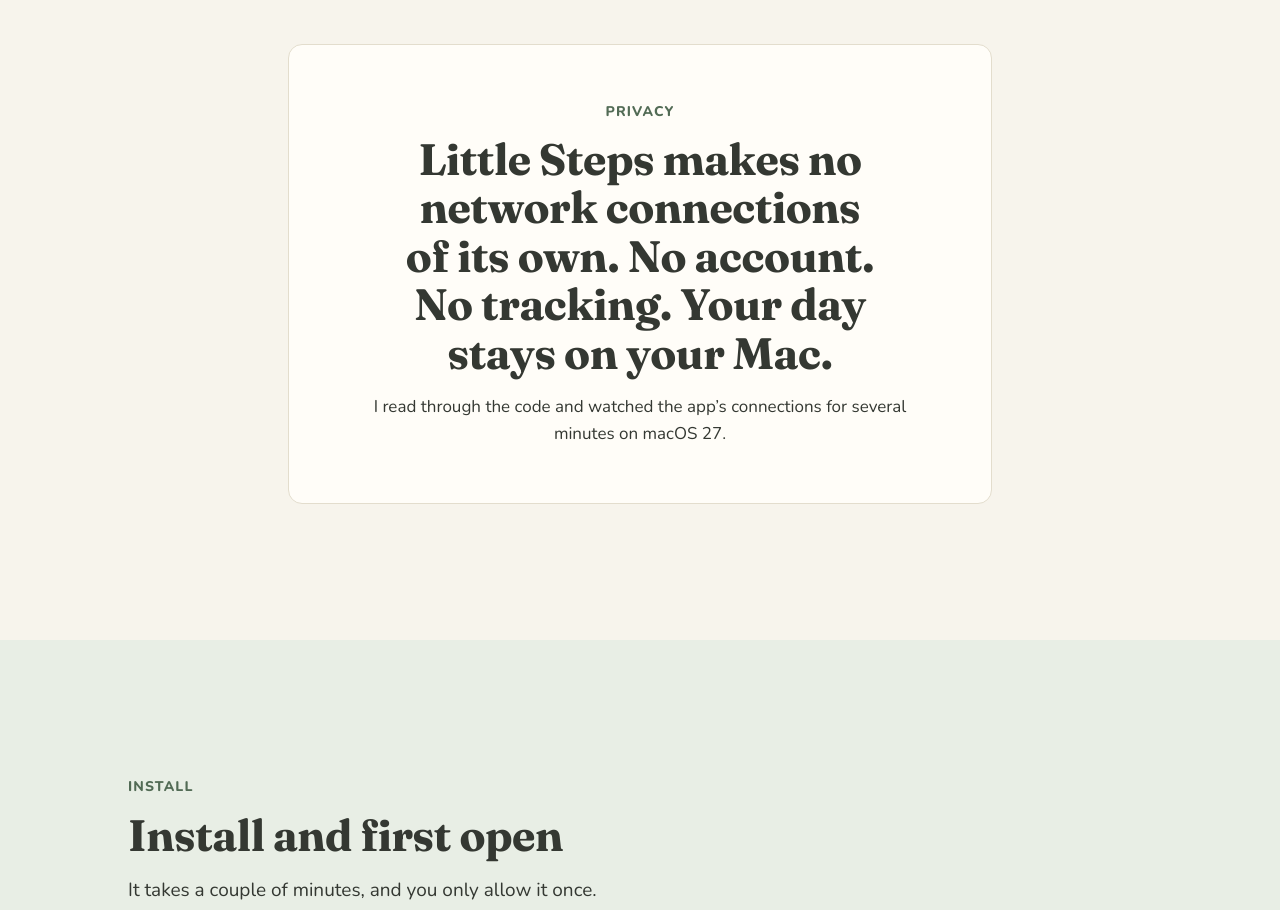
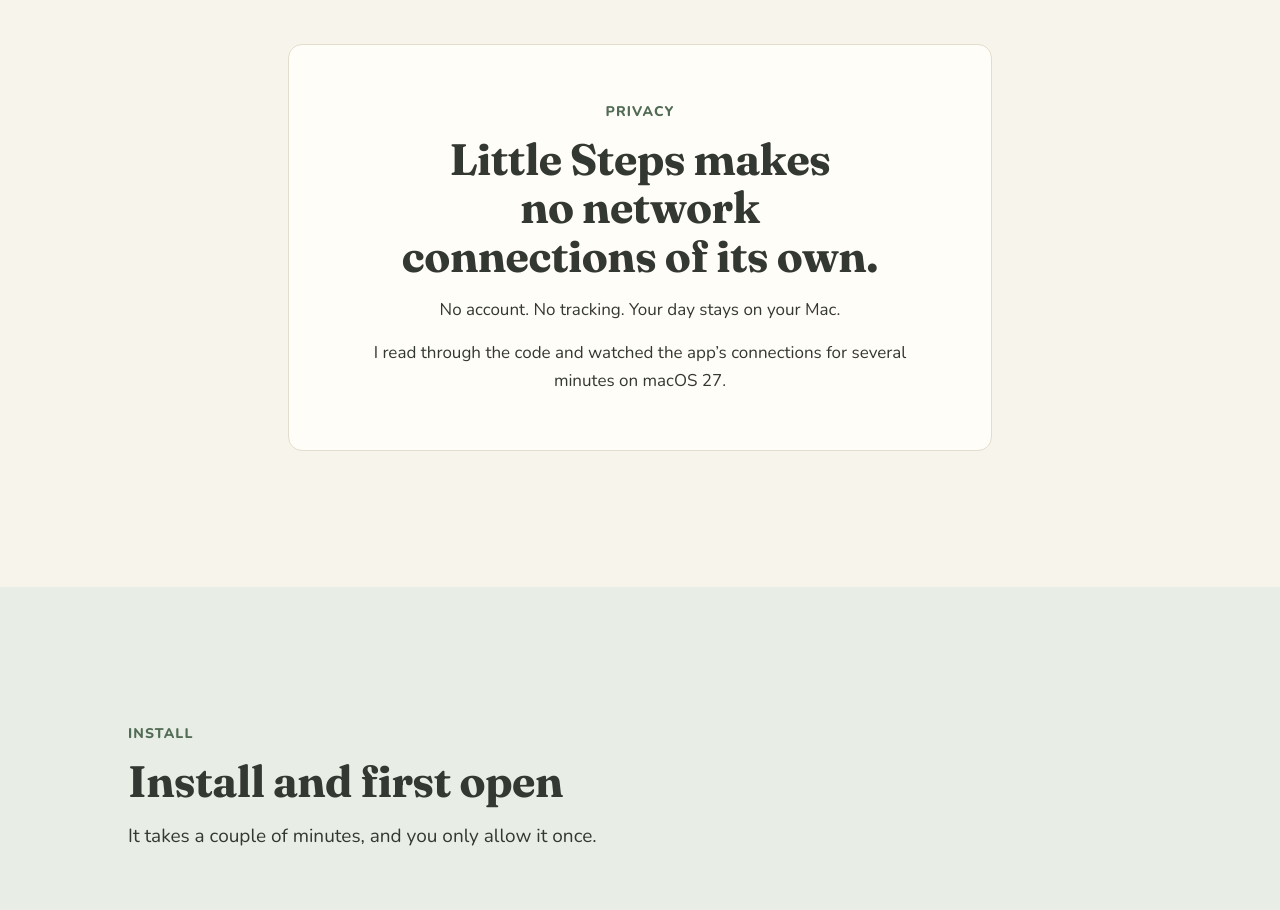
Before and after one commit to Prasanna-KS-85/little-steps-site, a plain HTML site: page index.html in a window 1280 px wide. Shown: the part 4880-5790 px from the top of the page. Drawn offline with Linux system fonts and the light colour scheme.

Commit message:
Privacy section: first sentence as heading, the rest as body text
Co-Authored-By: Claude Sonnet 5.5 <noreply@anthropic.com>

```diff
--- a/index.html
+++ b/index.html
@@ -270,7 +270,8 @@
         <div class="wrap">
           <div class="privacy-card">
             <span class="eyebrow">Privacy</span>
-            <h2 id="privacy-title">Little Steps makes no network connections of its own. No account. No tracking. Your day stays on your Mac.</h2>
+            <h2 id="privacy-title">Little Steps makes no network connections of its own.</h2>
+            <p>No account. No tracking. Your day stays on your Mac.</p>
             <p>I read through the code and watched the app’s connections for several minutes on macOS 27.</p>
           </div>
         </div>
```
Also changed, not shown: docs/privacy-section.html (+2 -1 lines), docs/screens/home-1440.png, docs/screens/home-390.png, docs/screens/home-768.png, docs/screens/home-footer-1440.png, docs/screens/home-install-1440.png, docs/screens/home-privacy-1440.png, docs/screens/home-privacy-390.png, 1 other file.
